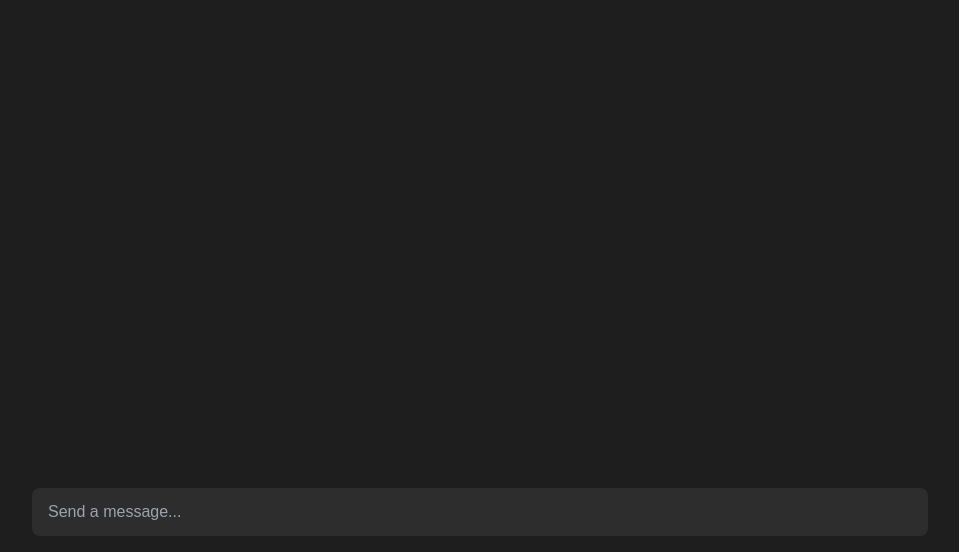
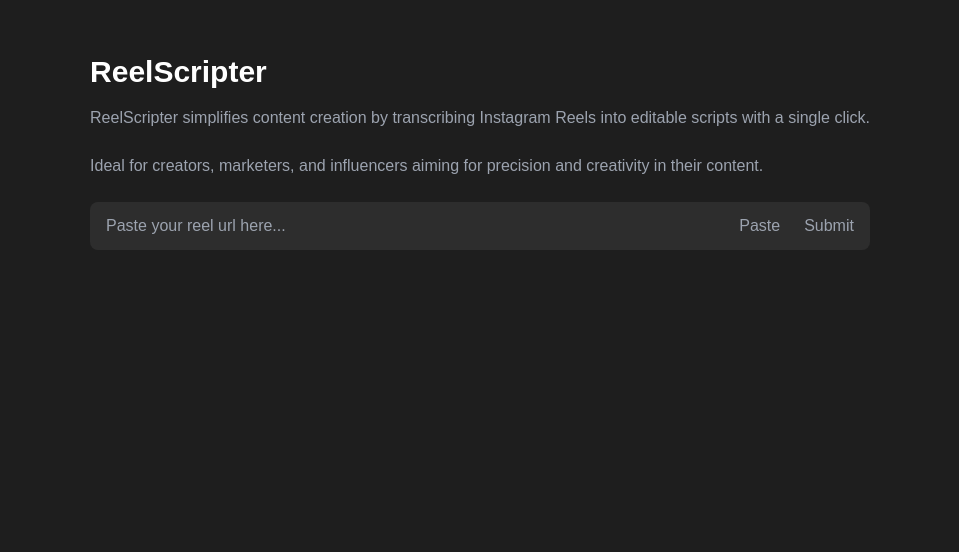
Before and after one commit to AprilYZL/Instagram-AI-Rewriter, a Next.js app: page / in a window 1280 px wide. Shown: the part 248-800 px from the top of the page, without its empty margins (160-1119 px from the left). Built offline with nearby package versions, Linux system fonts and the light colour scheme.

Commit message:
simple style

```diff
--- a/app/components/input.tsx
+++ b/app/components/input.tsx
@@ -4,11 +4,11 @@
 // import { IoAttach } from 'react-icons/io5'
 // import { IoMdSend } from 'react-icons/io'
 
-interface InputProps {
-//   onSubmit: (message: string) => void;
-}
+// interface InputProps {
+// //   onSubmit: (message: string) => void;
+// }
 
-const Input = ({ }: InputProps) => {
+const Input = () => {
   const [message, setMessage] = useState('');
 
   const handleSubmit = (e: React.FormEvent) => {
@@ -22,14 +22,14 @@
   return (
     <form
       onSubmit={handleSubmit}
-      className="fixed bottom-0 w-full bg-[#1e1e1e] p-4"
+      className=" w-full bg-[#1e1e1e]"
     >
       <div className="relative flex items-center max-w-4xl mx-auto">
         <input
           type="text"
           value={message}
           onChange={(e) => setMessage(e.target.value)}
-          placeholder="Send a message..."
+          placeholder="Paste your reel url here..."
           className="w-full rounded-lg bg-[#2d2d2d] px-4 py-3 pr-16
             text-white placeholder-gray-400 focus:outline-none"
         />
@@ -39,12 +39,14 @@
             className="p-2 text-gray-400 hover:text-gray-300 transition"
           >
             {/* <IoAttach size={20} /> */}
+            Paste
           </button>
           <button
             type="submit"
             className="p-2 text-gray-400 hover:text-gray-300 transition"
           >
             {/* <IoMdSend size={20} /> */}
+            Submit
           </button>
         </div>
       </div>
--- a/app/page.tsx
+++ b/app/page.tsx
@@ -3,9 +3,20 @@
 export default function Home() {
 
   return (
-    <main className="min-h-screen bg-[#1e1e1e]">
-    {/* Your other components */}
+<main className="min-h-screen bg-[#1e1e1e] flex flex-col items-center justify-center">
+  <div className="flex flex-col justify-start text-white p-4">
+    <h1 className="text-2xl sm:text-3xl font-semibold mb-4">ReelScripter</h1>
+    <p className="text-sm sm:text-base text-gray-400 mb-6 text-left">
+      ReelScripter simplifies content creation by transcribing Instagram Reels into editable scripts with a single click.
+    </p>
+    <p className="text-sm sm:text-base text-gray-400 mb-6 text-left">
+      Ideal for creators, marketers, and influencers aiming for precision and creativity in their content.
+    </p>
     <Input />
-  </main>
+  </div>
+  {/* Your other components */}
+
+</main>
+
   );
 }
```
